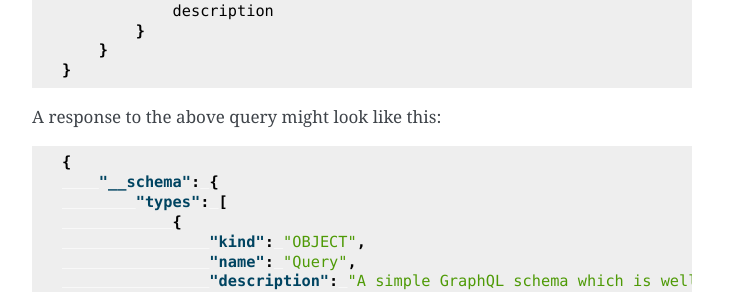
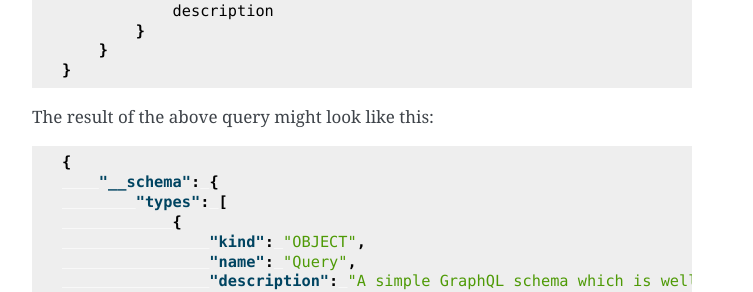
Before and after one commit to mirumee/ariadne, a Sphinx documentation site: the page built from docs/documenting-schema.rst, in a window 1280 px wide and 900 px high, scrolled down 1681 px. Shown: the part 300-592 px from the top of the window, without its empty margins (388-1141 px from the left). Built offline with Sphinx 7.4.7, drawn with Linux system fonts in a browser that asks for light colours.

Commit message:
Use result instead of response

```diff
--- a/docs/documenting-schema.rst
+++ b/docs/documenting-schema.rst
@@ -69,7 +69,7 @@ The Query type in a GraphQL schema also includes special introspection fields (p
         }
     }
 
-A response to the above query might look like this:
+The result of the above query might look like this:
 
 .. code-block:: json
 
```
